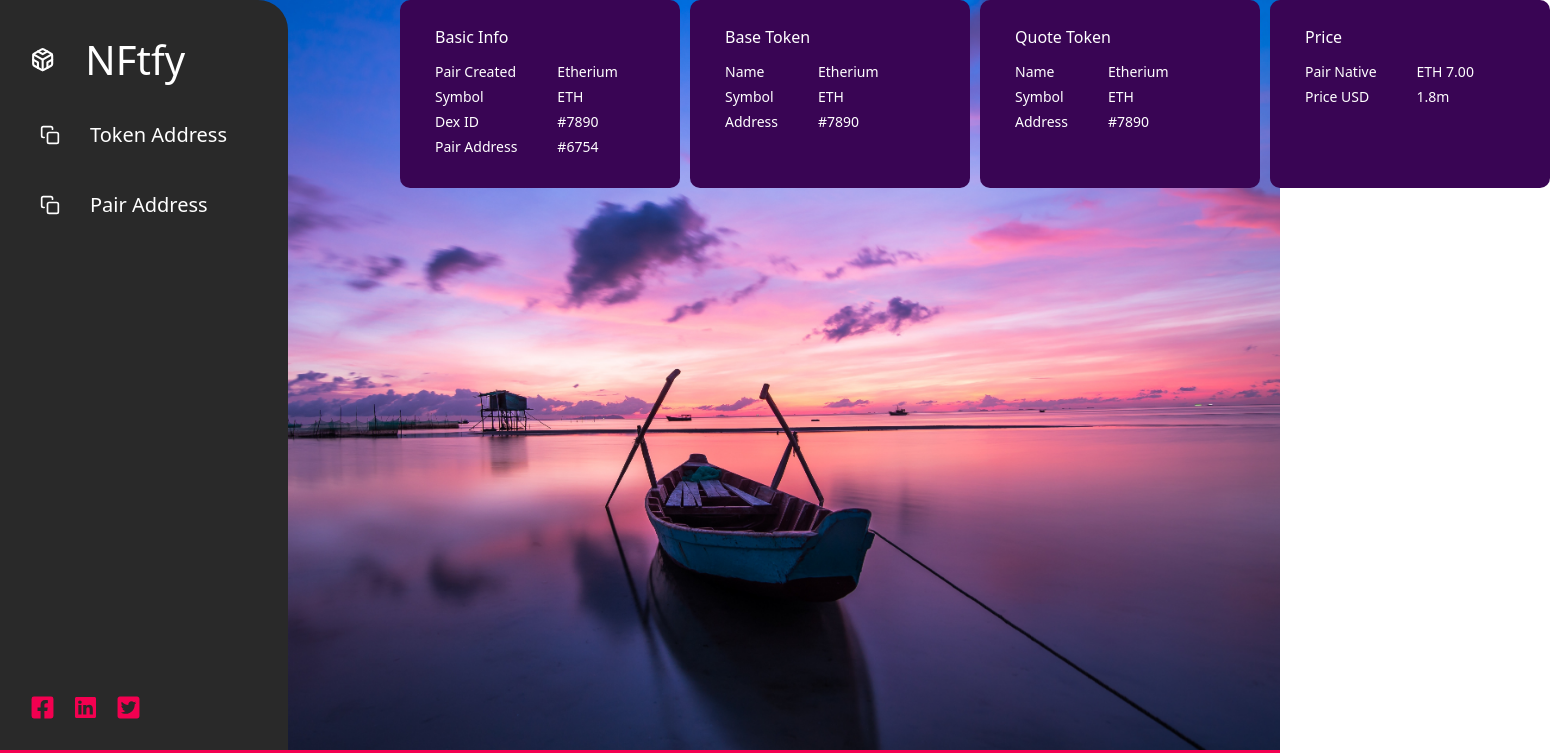
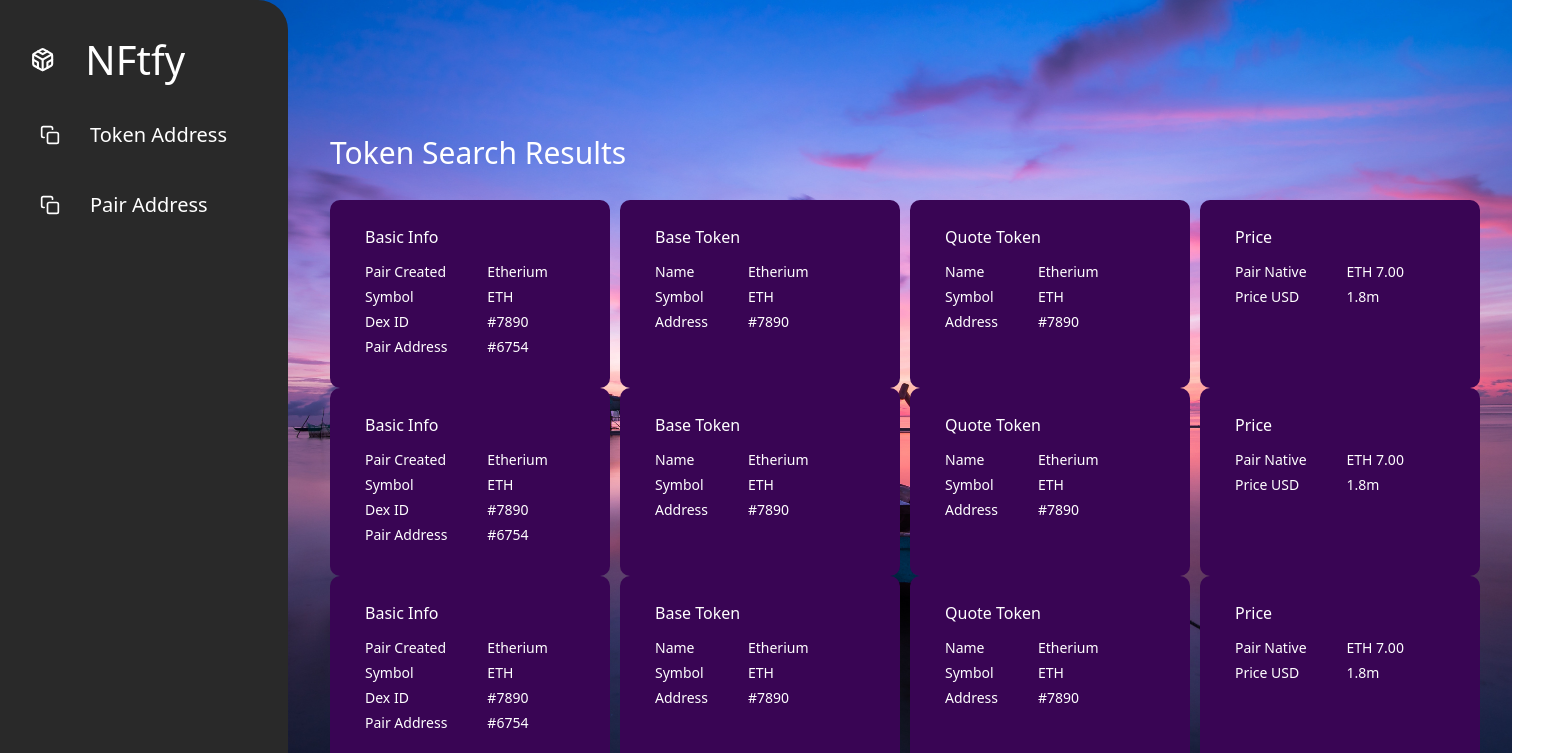
Before and after one commit to jainharshit9399/NFtfy, a React (Create React App) app: page / in a window 1280 px wide. Shown: the top 753 px of the page, 1550 px wide, since content can reach past the window. Built offline with nearby package versions, Linux system fonts and the light colour scheme.

Commit message:
Update App.js

```diff
--- a/src/App.js
+++ b/src/App.js
@@ -7,9 +7,9 @@ import {BsLinkedin} from "react-icons/bs";
 import Card from "./Components/vertical";
 function App() {
   return (
-    <div className="relative max-w-[100%] h-screen flex z-0">
-      <img src={img1} alt="img" className="absolute object-fill w-[100%] h-screen z-1"></img>
-      <div className="absolute w-[288px] h-screen bg-[#292929] rounded-tr-[30px] z-2" >
+    <div className="relative w-[1512px] h-[982px] h-screen flex z-0">
+      <img src={img1} alt="img" className="absolute object-fill w-[1512px] h-screen z-1"></img>
+      <div className="absolute w-[288px] h-[982px] bg-[#292929] rounded-tr-[30px] z-2" >
         <div className="flex items-center p-[30px] pb-[10px]">
           <FiCodesandbox className="text-white text-[25.33px]"/>
           <h1 className="pl-[30px] text-white text-[40px]">NFtfy</h1>
@@ -34,10 +34,13 @@ function App() {
           </div>
         </div>
       </div>
-      <div className="absolute left-[400px]">
+      <h1 className="absolute left-[330px] top-[130px] text-[30px] text-[white]">Token Search Results</h1>
+      <div className="absolute left-[330px] top-[200px]">
+          <Card/>
+          <Card/>
           <Card/>
       </div>
-      <div className="absolute h-[50px] w-[100%] bg-[#F30050] bottom-[0px] z-3"></div>
+      <div className="absolute h-[50px] w-[100%] bg-[#F30050] top-[932px] z-3"></div>
     </div>
   );
 }
```
